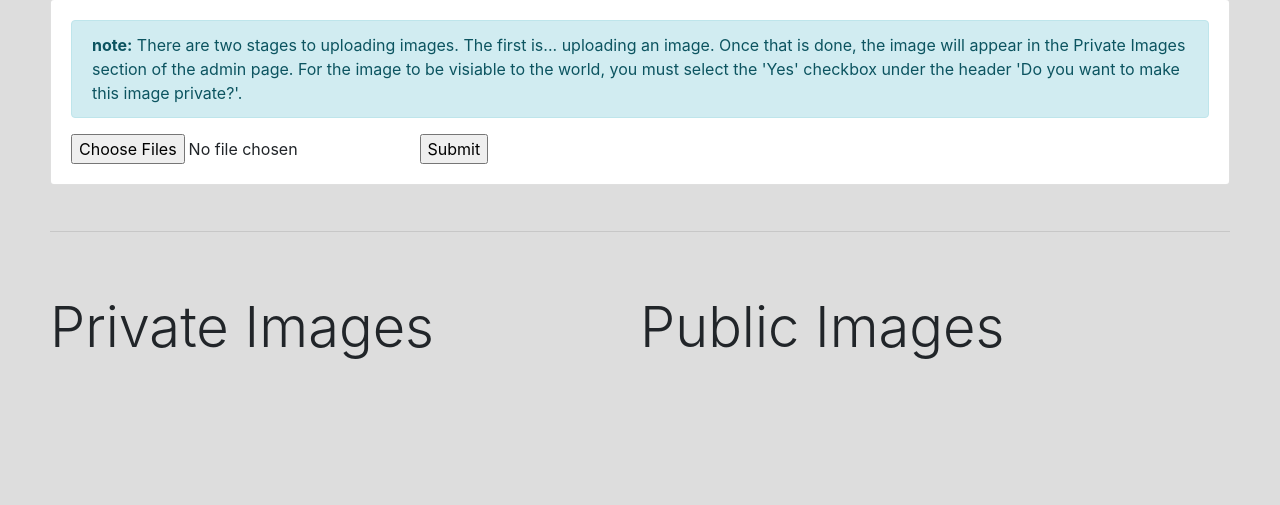
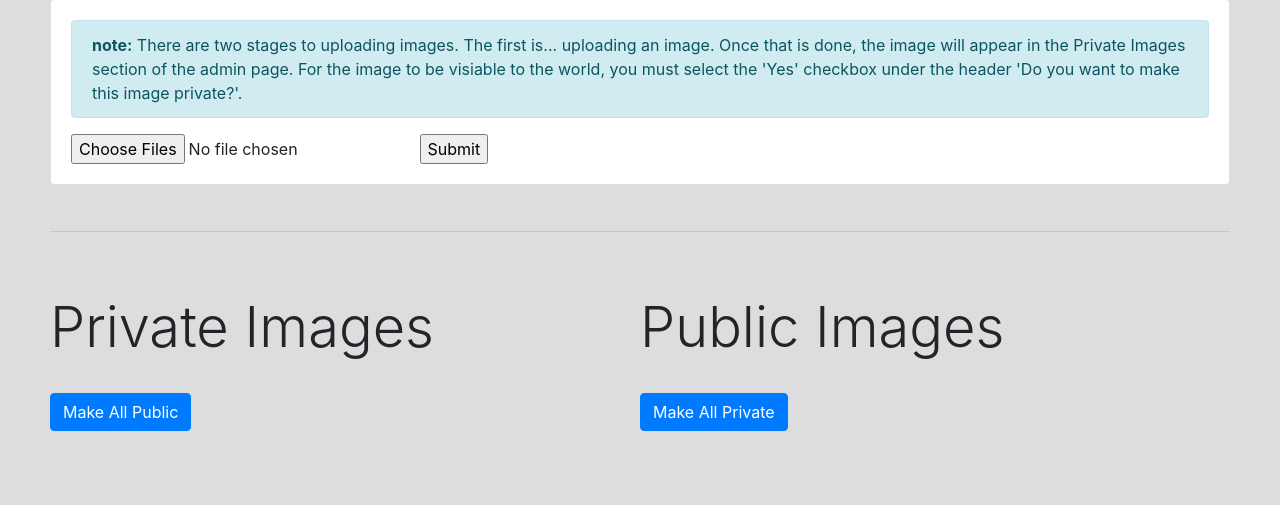
Before and after one commit to najar1412/portfo, a Flask app: page /admin in a window 1280 px wide. Shown: the part 1016-1521 px from the top of the page. Before the commit the page ends 1375 px from the top, so only its background shows below. Run offline with Flask 2, Linux system fonts and the light colour scheme; a user stored in the database is signed in; data that the repository does not hold is empty; some libraries are stand-ins or nearby versions.

Commit message:
frontend javascript for handling image modals

```diff
--- a/portfo/app.py
+++ b/portfo/app.py
@@ -113,6 +113,20 @@ def admin_edit_image(id):
     return redirect('/admin')
 
 
+@config.app.route('/admin/public_all', methods=['GET', 'POST'])
+def admin_public_all():
+    ManageImage(config.db).public_all()
+
+    return redirect('/admin')
+
+
+@config.app.route('/admin/private_all', methods=['GET', 'POST'])
+def admin_private_all():
+    ManageImage(config.db).private_all()
+
+    return redirect('/admin')
+
+
 @config.app.route('/admin/edit/folio/<int:id>', methods=['GET', 'POST'])
 def admin_edit_folio(id):
     form = request.form
--- a/portfo/module/utilities.py
+++ b/portfo/module/utilities.py
@@ -126,6 +126,22 @@ class ManageImage():
 
 
         return image
+
+
+    def public_all(self):
+        private_media = model.Image.query.filter_by(private=True)
+        for media in private_media:
+            media.private = False
+
+        self.db_session.session.commit()
+
+
+    def private_all(self):
+        public_media = model.Image.query.filter_by(private=False)
+        for media in public_media:
+            media.private = True
+
+        self.db_session.session.commit()
 
 
     def get_all(self, private=None):
--- a/portfo/static/main.css
+++ b/portfo/static/main.css
@@ -42,10 +42,6 @@ html { overflow-y: scroll; }
   }
 
 
-
-
-
-
   /* Popup container - can be anything you want */
 .popup {
   cursor: pointer;
@@ -53,10 +49,14 @@ html { overflow-y: scroll; }
   -moz-user-select: none;
   -ms-user-select: none;
   user-select: none;
+
 }
 
 /* The actual popup */
 .popup .popuptext {
+  display: flex;
+  justify-content:center;
+  align-items:center;
   visibility: hidden;
   position: fixed;
   z-index: 1;
@@ -65,6 +65,7 @@ html { overflow-y: scroll; }
   background:rgba(0, 0, 0, .94);
   width: 100%;
   height: 100%;
+  overflow: hidden;
 }
 
 /* Toggle this class - hide and show the popup */
--- a/portfo/templates/admin.html
+++ b/portfo/templates/admin.html
@@ -99,6 +99,10 @@ Bold can be achieved by surrounding the text with '&lt;strong&gt;some text&lt;/s
         <div style="width:50%;">
                 <h2 class="display-4">Private Images</h2>
   <br>
+
+  <a class="btn btn-primary" href="/admin/public_all" role="button">Make All Public</a>
+  <br><br>
+
 {% for id, data in images.items() %}
 {% if data.private == True %}
 
@@ -147,6 +151,11 @@ Bold can be achieved by surrounding the text with '&lt;strong&gt;some text&lt;/s
 <div style="width:50%;">
         <h2 class="display-4">Public Images</h2>
     <br>
+
+    <a class="btn btn-primary" href="/admin/private_all" role="button">Make All Private</a>
+    <br><br>
+
+
         {% for id, data in images.items() %}
         {% if data.private == False %}
 
--- a/portfo/templates/base.html
+++ b/portfo/templates/base.html
@@ -43,13 +43,31 @@
 
             </script>
 
+
 <script>
-    // When the user clicks on div, open the popup
-    function myFunction(ele_id) {
-        var popup = document.getElementById(ele_id);
+  // When the user clicks on div, open the modal
+  function myFunction(ele_id) {
+
+      var popup = document.getElementById(ele_id);
+
+      var image = popup.getElementsByTagName('img');
+      console.log(image);
+      var imageWidth = image[0].offsetWidth;
+      var imageHeight = image[0].offsetHeight;
+
+      if (imageHeight > imageWidth) {
+        console.log('image height is bigger');
+        image[0].style.height = "100%";
         popup.classList.toggle("show");
-    }
-    </script>
+      } else if (imageWidth > imageHeight) {
+        console.log('image width is bigger');
+        image[0].style.width = "100%";
+        popup.classList.toggle("show");
+      } else {
+        image[0].style.width = "100%";
+        popup.classList.toggle("show");
+      };
 
-    </body>
-</html>
+  }
+
+</script>
```
Also changed, not shown: portfo/templates/index.html (+6 -5 lines).
